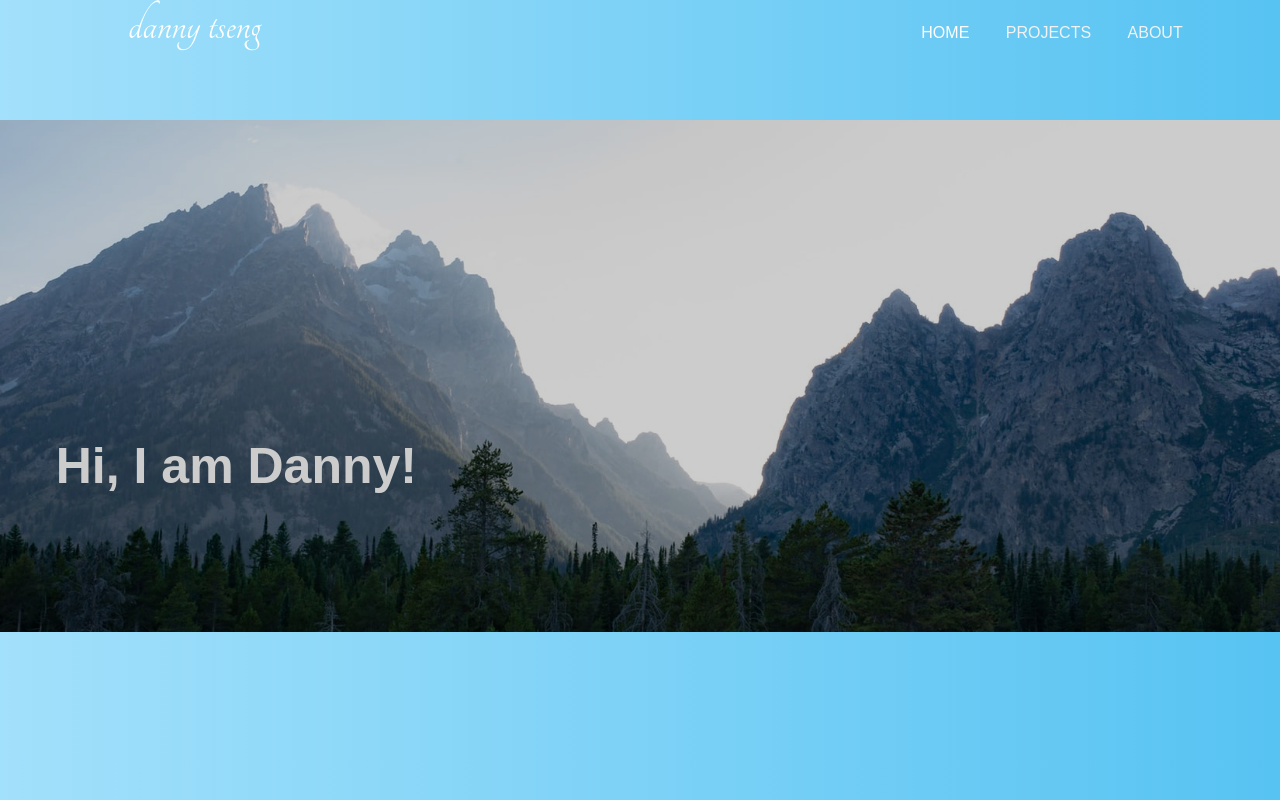
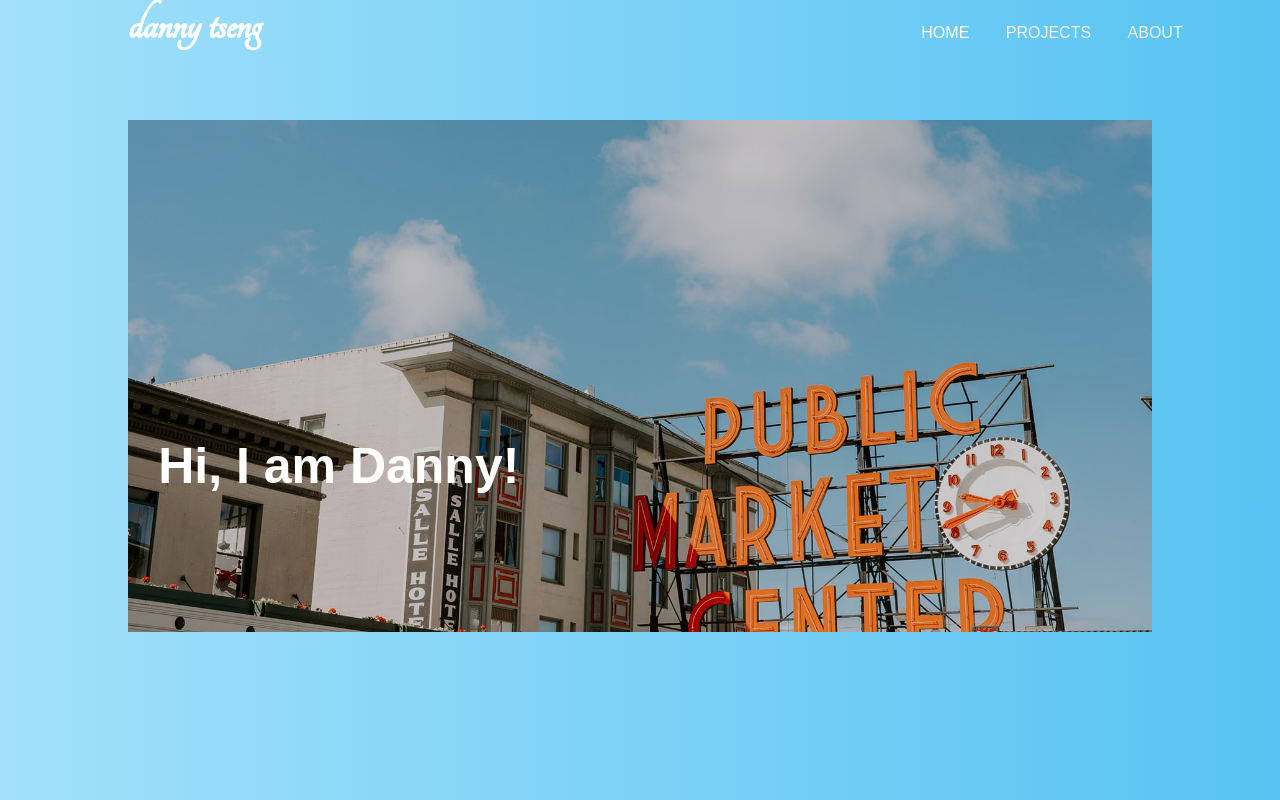
Before and after one commit to dtFocuS/dtFocuS.github.io, a website: page index.html in a window 1280 px wide. Drawn offline with nearby package versions, Linux system fonts and the light colour scheme.

Commit message:
changed center photo

```diff
--- a/index.html
+++ b/index.html
@@ -13,8 +13,8 @@
         <div id="portfolio-1">
             <div class="topnav" id="myTopnav">
                 <div>
-                    <p>danny tseng</p>
-                    <ul>
+                    <p class="logo">danny tseng</p>
+                    <ul class="menu">
                         <li>
                             <a href="#home" class="active">HOME</a>
                         </li>
@@ -39,7 +39,7 @@
                 <!-- <div class="center-info"> -->
                     <!-- <img src="images/profile_pic.jpg" alt="Avatar"/> -->
                     <div class="hero">
-                        <img src="./images/testphoto.jpeg" alt="">
+                        <img src="./images/pikeplace.jpeg" alt="">
                         <h1 class="headline">Hi, I am Danny!</h1>
                         <!-- <h1>Hi, I Am Danny!</h1>
                         <h2>A Full Stack Software Engineer</h2>
--- a/index.js
+++ b/index.js
@@ -4,11 +4,24 @@ document.addEventListener("DOMContentLoaded", () => {
 
     const slider = document.querySelector(".slider");
     const hero = document.querySelector(".hero");
+    const logo = document.querySelector(".logo");
+    const menu = document.querySelector(".menu");
 
     const tl = new TimelineMax();
 
 
-    tl.fromTo(hero, 1, {height: "0%"}, {height: "80%"});
+    tl.fromTo(
+        hero, 1, { height: "0%" }, { height: "80%", ease: Power2.easeInOut }
+    ).fromTo(
+        hero, 1.2, { width: "100%" }, { width: "80%", ease: Power2.easeInOut }
+    ).fromTo(
+        slider, 1.2, { x: "-100%" }, { x: "0%", ease: Power2.easeInOut },
+        "-=1.2"
+    ).fromTo(
+        logo, 0.5, { opacity: 0, x: 30 }, { opacity: 1, x: 0 }, "-=0.5"
+    ).fromTo(
+        menu, 0.5, { opacity: 0, x: 30 }, { opacity: 1, x: 0 }, "-=0.5"
+    )
 
 
 })
--- a/style.css
+++ b/style.css
@@ -56,6 +56,7 @@ section {
   font-size: 50px;
   transform: translate(-20%, -70%);
   color: white;
+  z-index: 1;
 }
 
 .hero::after {
@@ -66,7 +67,7 @@ section {
   position: absolute;
   left: 0;
   top: 0;
-  opacity: 0.2;
+  opacity: 0.1;
 }
 
 .center-info h1, h2 {
@@ -135,12 +136,13 @@ li a {
     display: none;
 }
 
-.topnav p {
+.topnav .logo {
     display: inline-block;
     margin-left: 10%;
     color: white;
     font-size: 50px;
     font-family: 'Tangerine', serif;
+    font-weight: bold;
     /* animation: text 3s 1; */
 }
 
```
Also changed, not shown: images/pikeplace.jpeg (added).
